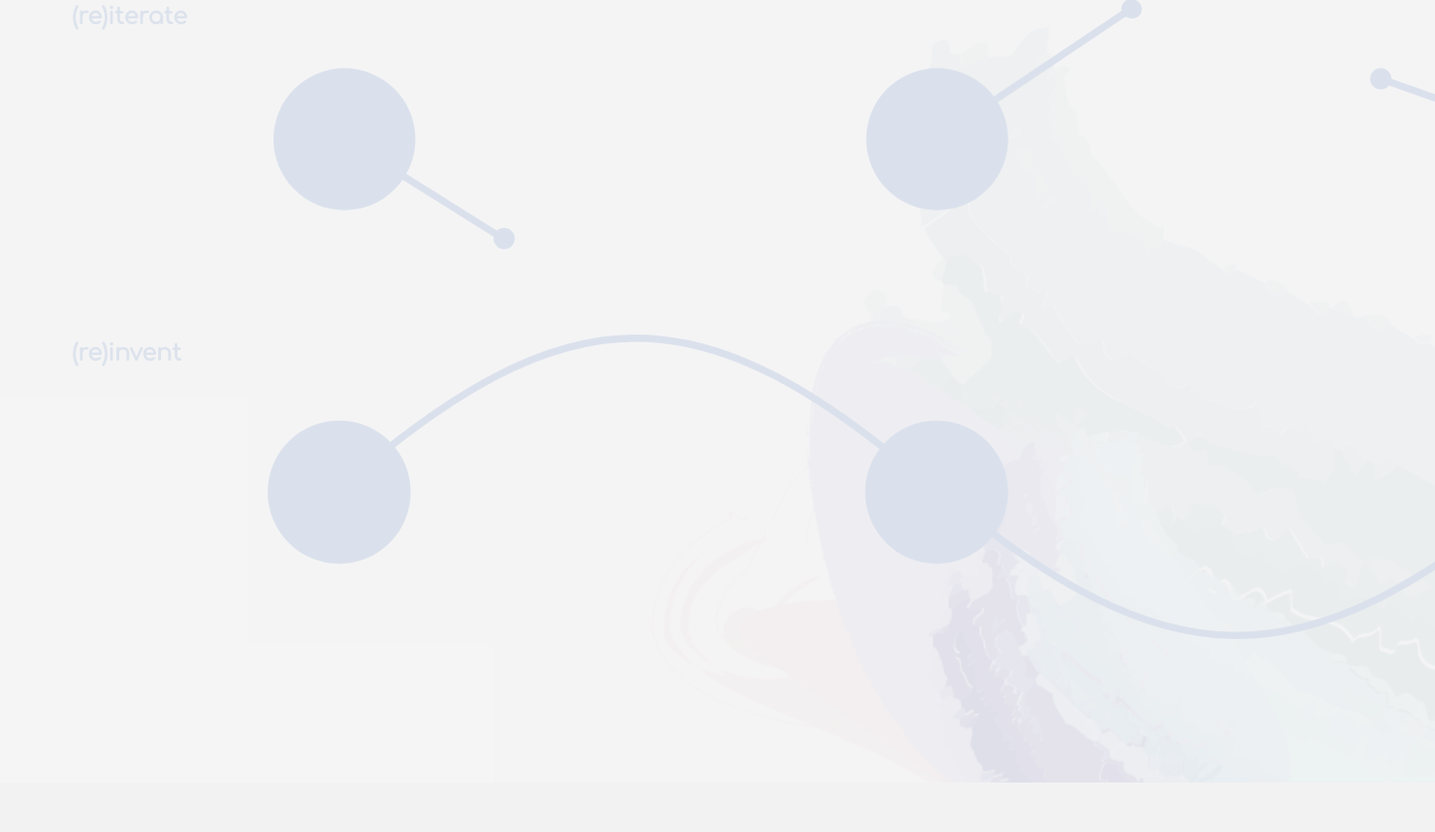
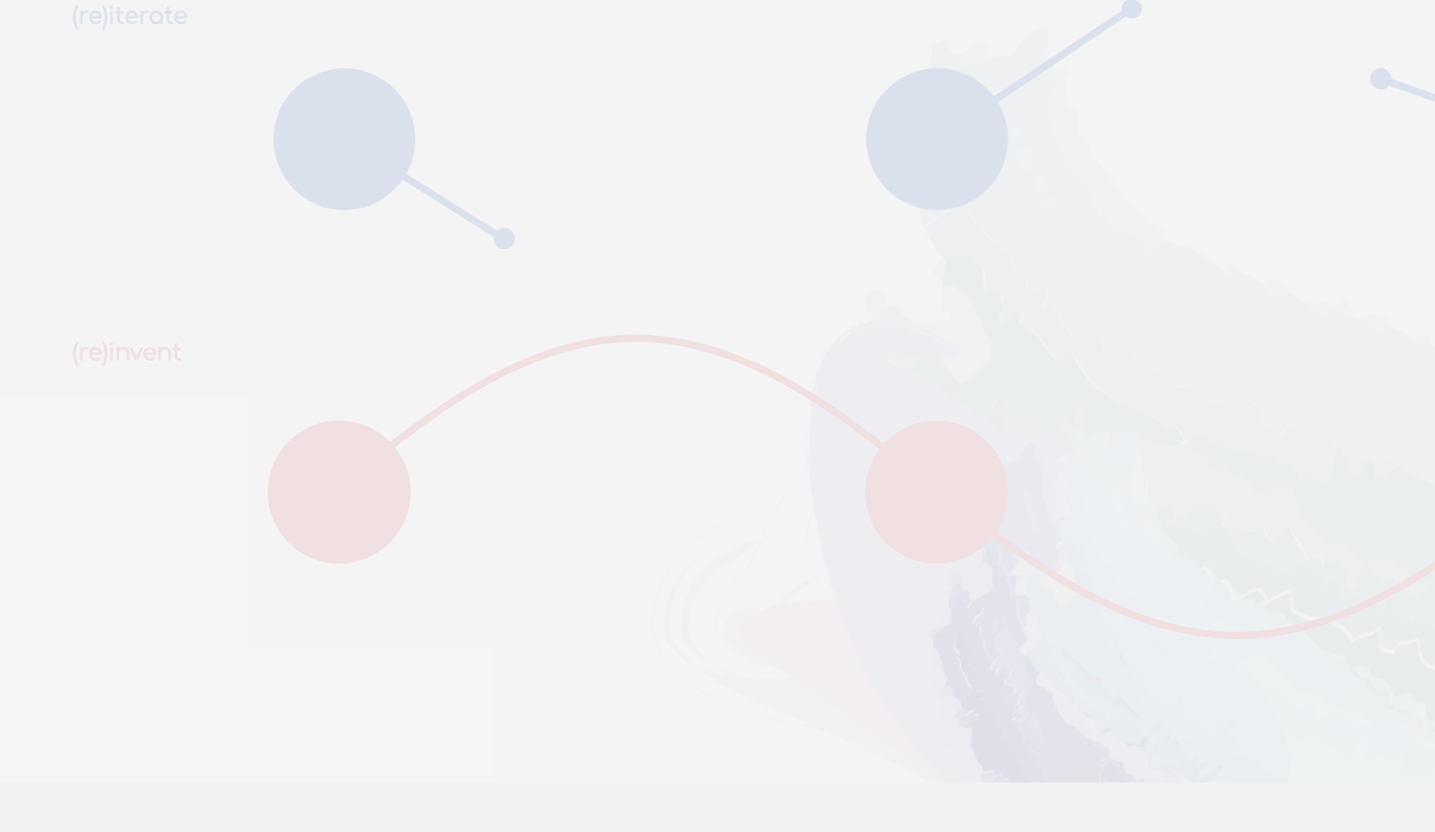
Before and after one commit to Bruin-Entrepreneurs/designathon_2020, a PHP site: page /index.html in a window 1480 px wide; the page is wider, and only the part inside the window is pictured. Shown: the part 863-1721 px from the top of that part at 97% size. Run offline with PHP 8.4, Linux system fonts and the light colour scheme.

Commit message:
Modified circle colors

```diff
--- a/base.css
+++ b/base.css
@@ -128,6 +128,7 @@ h1, h2, h3 {
   padding-bottom: 5%;
   position: relative;
 }
+
 .circle {
   height: 25px;
   width: 25px;
--- a/index.html
+++ b/index.html
@@ -41,7 +41,7 @@
 			<img class="circle-lines" src="./Circles-2.svg" />
 		</div>
 		<div class="circle-group">
-			<h2> (re)invent </h2>
+			<h2> <span style="color: #EF9C9D"> (re)invent </span> </h2>
 			<img class="circle-lines" src="./Circles-3.svg" />
 		</div>
 	</div>
```
Also changed, not shown: Circles-1.svg, Circles-2.svg, Circles-3.svg.
